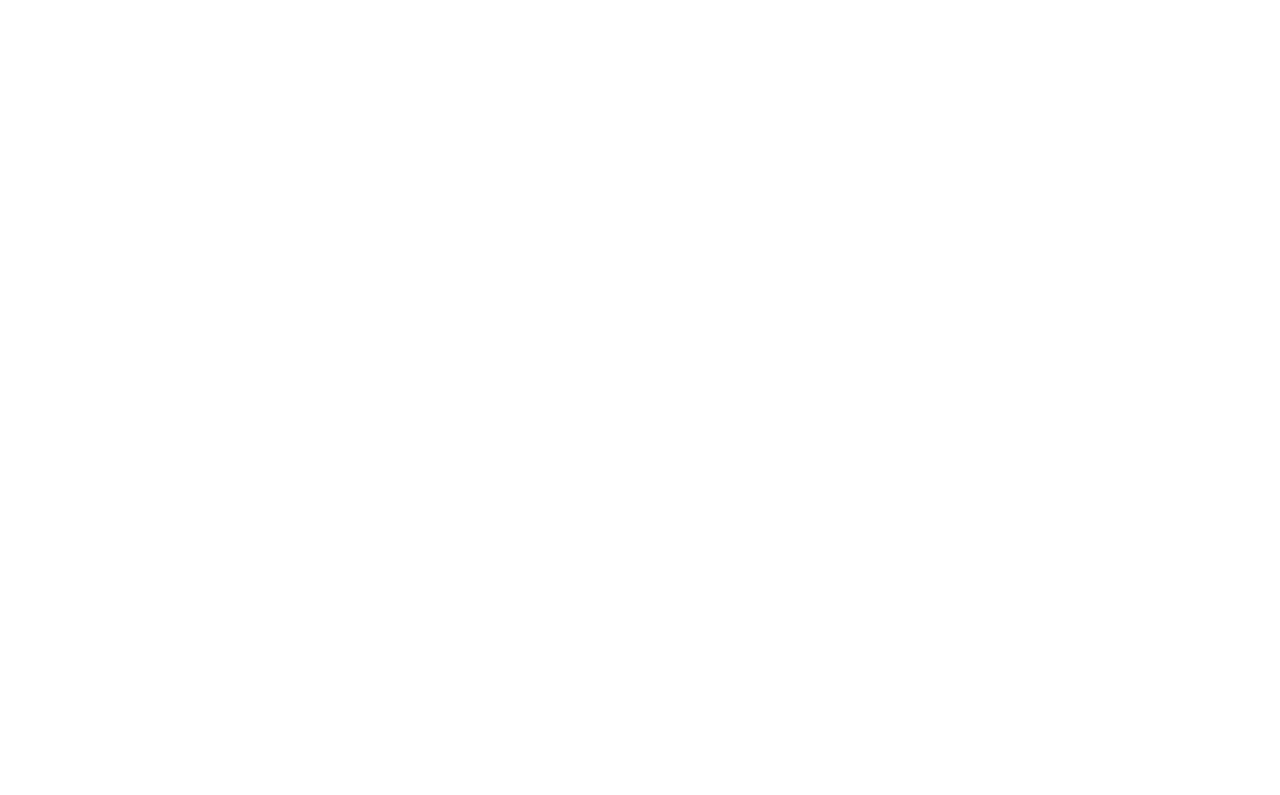
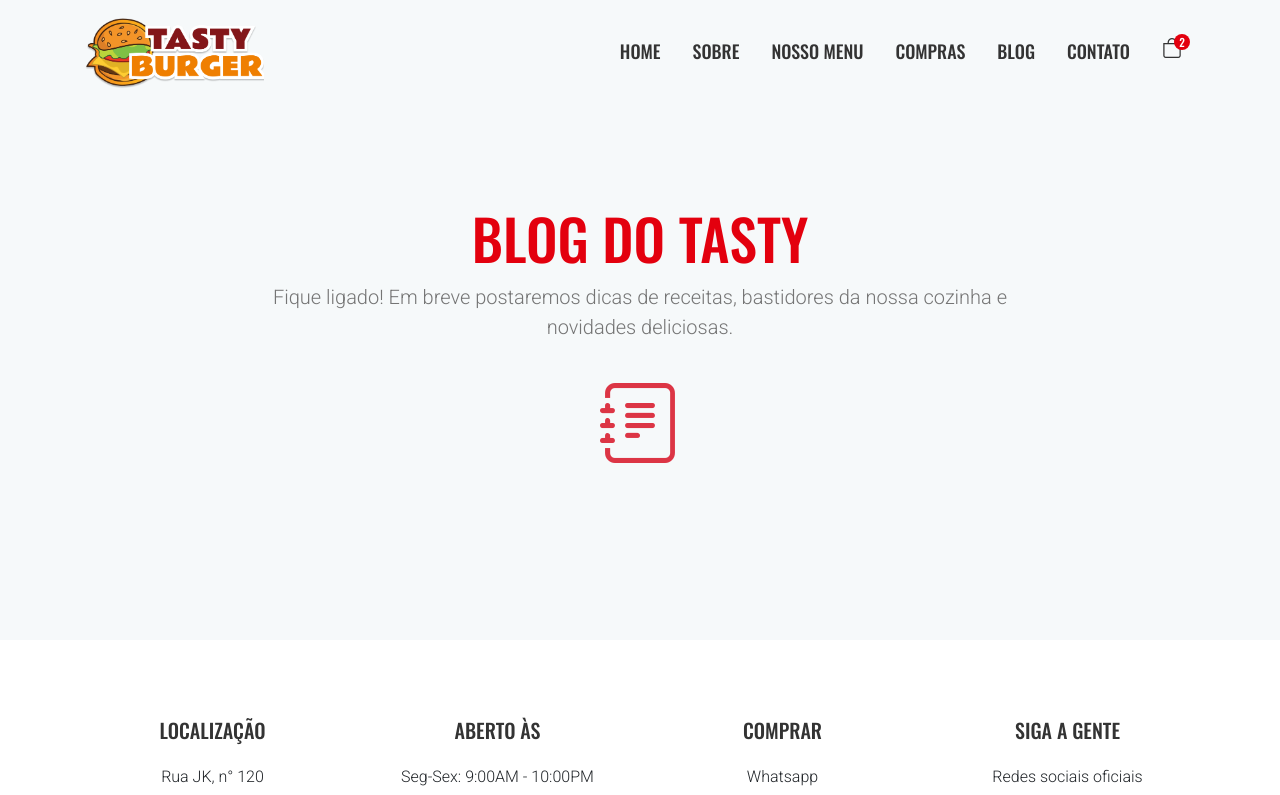
Before and after one commit to Wanderson-A-Timoteo/food-app, a React (Create React App) app: page /blog in a window 1280 px wide. Before the commit this address had no page. Shown: the top 795 px of the page. Built offline with nearby package versions, Linux system fonts and the light colour scheme.

Commit message:
feat: cria paginas Shop e Blog e finaliza roteamento da aplicacao

```diff
--- a/src/App.js
+++ b/src/App.js
@@ -4,6 +4,8 @@
 import About from "./pages/About/About";
 import Menu from "./pages/Menu/Menu";
 import Contact from "./pages/Contact/Contact";
+import Shop from "./pages/Shop/Shop";
+import Blog from "./pages/Blog/Blog";
 
 function App() {
   return (
@@ -13,6 +15,8 @@
         <Route path="/about" element={<About />} />
         <Route path="/menu" element={<Menu />} />
         <Route path="/contact" element={<Contact />} />
+        <Route path="/shop" element={<Shop />} />
+        <Route path="/blog" element={<Blog />} />
       </Routes>
     </Router>
   );
--- /dev/null
+++ b/src/pages/Blog/Blog.js
@@ -0,0 +1,26 @@
+import React from "react";
+import Layout from "../../components/Layouts/Layout";
+import { Container, Row, Col } from "react-bootstrap";
+import "../../styles/BlogStyle.css";
+
+function Blog() {
+  return (
+    <Layout>
+      <section className="blog_page_section pt-5 pb-5">
+        <Container>
+          <Row className="justify-content-center text-center mt-5 mb-5">
+            <Col md={8}>
+              <h2 className="title_blog mt-5">Blog do Tasty</h2>
+              <p className="subtitle_blog mb-4">
+                Fique ligado! Em breve postaremos dicas de receitas, bastidores da nossa cozinha e novidades deliciosas.
+              </p>
+              <i className="bi bi-journal-text text-danger" style={{ fontSize: "5rem" }}></i>
+            </Col>
+          </Row>
+        </Container>
+      </section>
+    </Layout>
+  );
+}
+
+export default Blog;
--- /dev/null
+++ b/src/pages/Shop/Shop.js
@@ -0,0 +1,26 @@
+import React from "react";
+import Layout from "../../components/Layouts/Layout";
+import { Container, Row, Col } from "react-bootstrap";
+import "../../styles/ShopStyle.css";
+
+function Shop() {
+  return (
+    <Layout>
+      <section className="shop_page_section pt-5 pb-5">
+        <Container>
+          <Row className="justify-content-center text-center mt-5 mb-5">
+            <Col md={8}>
+              <h2 className="title_shop mt-5">Nossa Lojinha</h2>
+              <p className="subtitle_shop mb-4">
+                Em breve você poderá comprar nossos molhos artesanais, bonés e camisetas exclusivas do Tasty Burger!
+              </p>
+              <i className="bi bi-shop text-warning" style={{ fontSize: "5rem" }}></i>
+            </Col>
+          </Row>
+        </Container>
+      </section>
+    </Layout>
+  );
+}
+
+export default Shop;
--- /dev/null
+++ b/src/styles/BlogStyle.css
@@ -0,0 +1,16 @@
+.blog_page_section {
+  background-color: var(--light-grey);
+  min-height: 80vh;
+  display: flex;
+  align-items: center;
+}
+
+.title_blog {
+  font-size: 3.5rem;
+  color: var(--light-red);
+}
+
+.subtitle_blog {
+  color: var(--grey);
+  font-size: 1.25rem;
+}
--- /dev/null
+++ b/src/styles/ShopStyle.css
@@ -0,0 +1,16 @@
+.shop_page_section {
+  background-color: var(--white);
+  min-height: 80vh;
+  display: flex;
+  align-items: center;
+}
+
+.title_shop {
+  font-size: 3.5rem;
+  color: var(--bg-coffee);
+}
+
+.subtitle_shop {
+  color: var(--grey);
+  font-size: 1.25rem;
+}
```
